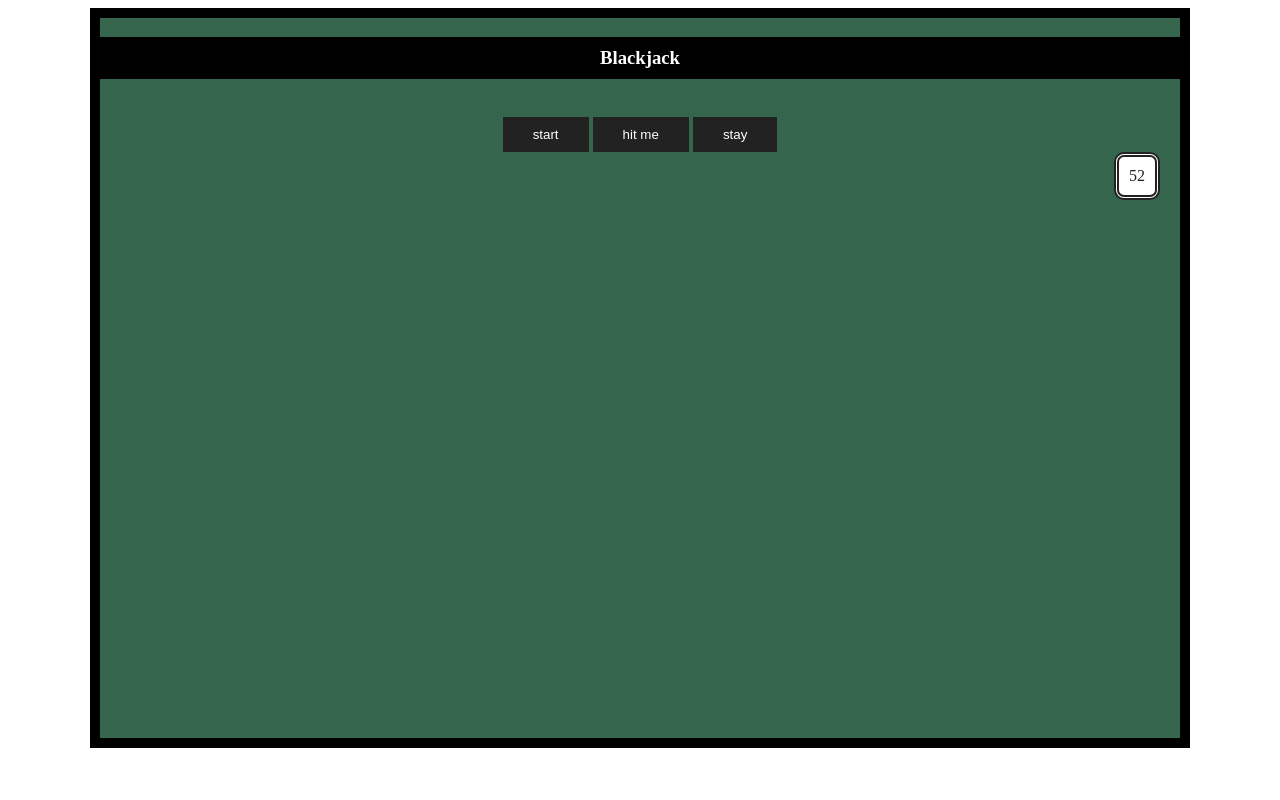
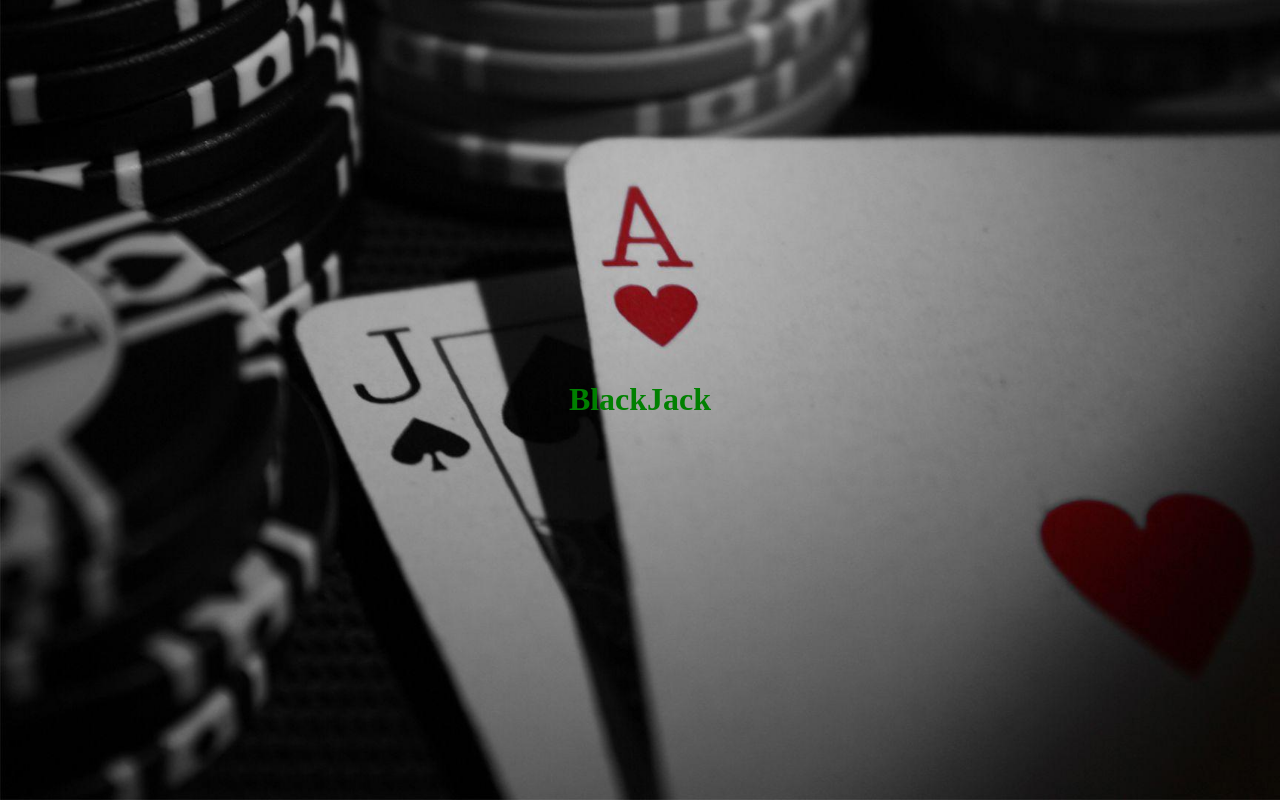
Before and after one commit to jdmar3-comp426/a99-webstorm, a plain HTML site: page index.html in a window 1280 px wide. Drawn offline with Linux system fonts and the light colour scheme.

Commit message:
add login page, will finish tomorrow.

```diff
--- a/database.js
+++ b/database.js
@@ -14,13 +14,13 @@ if (row === undefined) {
     console.log('Your database appears to be empty. I will initialize it now.');
 // Set a const that will contain your SQL commands to initialize the database.
     const sqlInit = `
-        CREATE TABLE accountinfo ( id INTEGER PRIMARY KEY autoincremenet, username TEXT, password TEXT,highscore INTEGER, numofgames INTEGER );
-		INSERT INTO acountinfo (username, password,highscore,numofgames) VALUES ('admin','bdc87b9c894da5168059e00ebffb9077',0,0)
+        CREATE TABLE accountinfo ( id INTEGER PRIMARY KEY autoincremenet, username TEXT, password TEXT,highestScore INTEGER, numOfGames INTEGER );
+		INSERT INTO acountinfo (username, password,highestScore,numOfGames) VALUES ('admin','bdc87b9c894da5168059e00ebffb9077',0,0)
     `;
 // Execute SQL commands that we just wrote above.
     db.exec(sqlInit);
 // Echo information about what we just did to the console.
-    console.log('Your database has been initialized with a new table and two entries containing a ID,username, password,highscore and numofgames');
+    console.log('Your database has been initialized with a new table and two entries containing a ID,username, password,highestScore and numOfGames');
 } else {
 // Since the database already exists, echo that to the console.
     console.log('Database exists.')
--- a/index.html
+++ b/index.html
@@ -2,34 +2,13 @@
 <html class="no-js">
     <head>
         <meta charset="utf-8">
-        <meta http-equiv="X-UA-Compatible" content="IE=edge">
         <title></title>
-        <meta name="description" content="">
         <meta name="viewport" content="width=device-width, initial-scale=1">
         <link rel="stylesheet" href="main.css">
     </head>
-    <body>
-        <div class="game">
-            <h3>Blackjack</h3>
-
-            <div class="game-body">
-                <div class="game-options">
-                    <input type="button" id="btnStart" class="btn" value="start" onclick="startblackjack()">
-                    <input type="button" class="btn" value="hit me" onclick="hitMe()">
-                    <input type="button" class="btn" value="stay" onclick="stay()">
-                    </div>
-
-                        <div class="status" id="status"></div>
-
-                    <div id="deck" class="deck">
-                        <div id="deckcount">52</div>
-                    </div>
-
-                    <div id="players" class="players">
-                    </div>
-
-                    <div class="clear"></div>
-            </div>
+    <body class = "login">
+        <div class = "login_main">
+            <h1>BlackJack</h1>
         </div>
         <script src="main.js" async defer></script>
     </body>
--- a/main.css
+++ b/main.css
@@ -1,3 +1,24 @@
+.login
+{
+    background-image: url('css/wp2180140.jpeg');
+    background-repeat: no-repeat;
+    background-attachment: fixed;
+    background-size: cover;
+}
+.login_main
+{
+    position: absolute;
+    left: 0;
+    right: 0;
+    top: 350px;
+    bottom: 0;
+    text-align: center;
+}
+.login_main h1
+{
+padding: 10px;
+color:green;
+}
 .game
 {
     width: 1080px;
```
Also changed, not shown: game.html (added, +36 -0 lines), css/wp2180140.jpeg (added), 2 other files.
